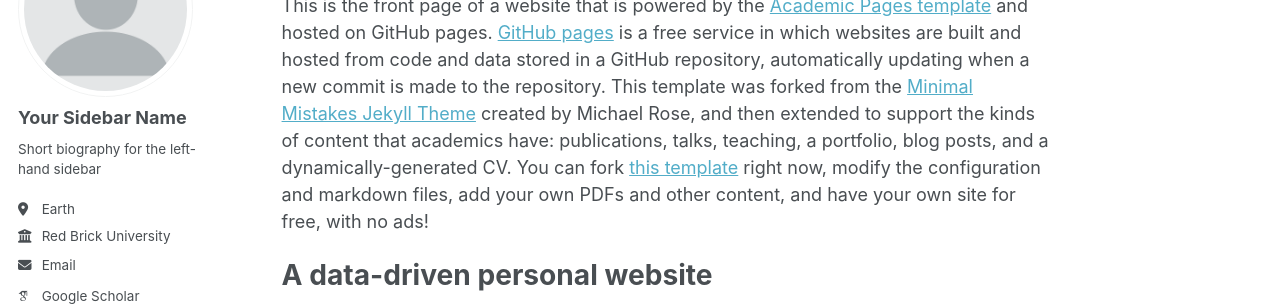
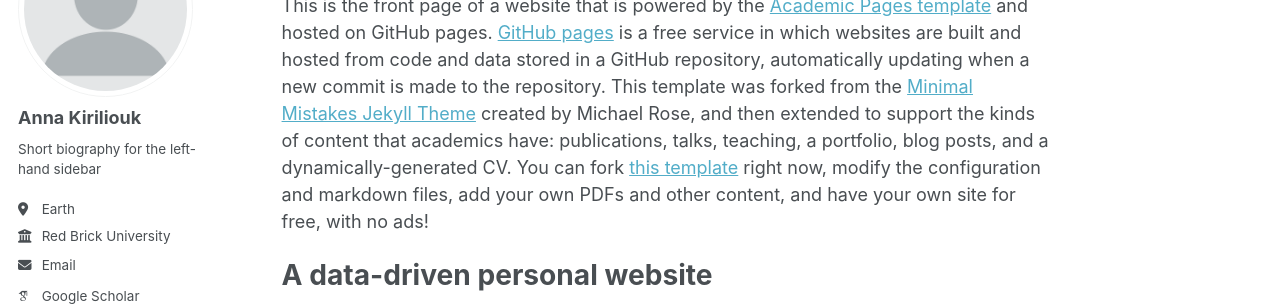
Before and after one commit to akiriliouk/akiriliouk.github.io, a Jekyll site: the page built from _pages/about.md, in a window 1280 px wide. Shown: the part 177-483 px from the top of the page. Built offline with Jekyll 4.4.1, drawn with Linux system fonts in a browser that asks for light colours; some web fonts are replaced.

Commit message:
Check again

```diff
--- a/_config.yml
+++ b/_config.yml
@@ -23,7 +23,7 @@ repository               : "akiriliouk/akiriliouk.github.io"
 author:
   # Biographic information
   avatar           : "profile.png"
-  name             : "Your Sidebar Name"
+  name             : "Anna Kiriliouk"
   pronouns         : # example: "she/her"
   bio              : "Short biography for the left-hand sidebar"
   location         : "Earth"
```
